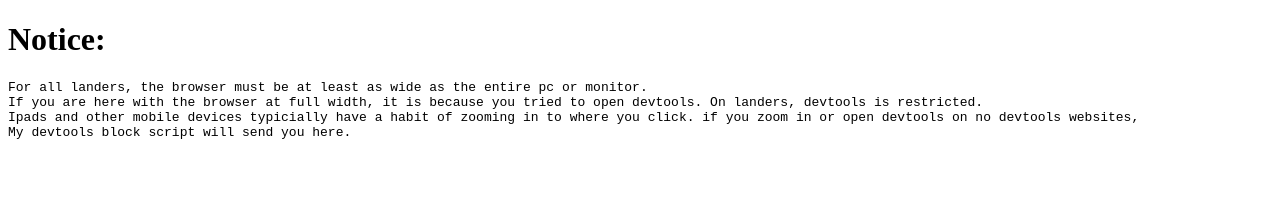
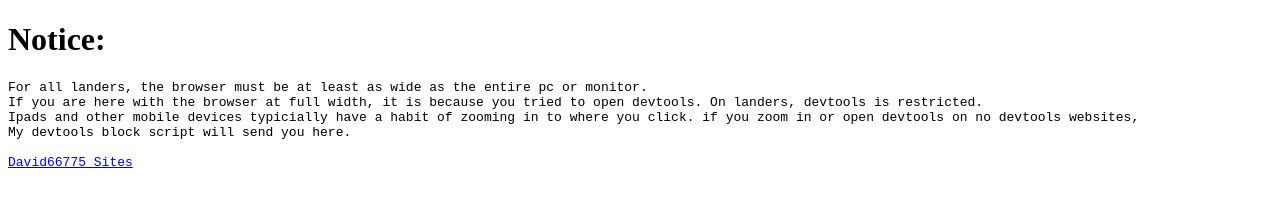
Before and after one commit to David66775/Blank, a plain HTML site: page index.html in a window 1280 px wide. Drawn offline with Linux system fonts and the light colour scheme.

Commit message:
Update index.html

```diff
--- a/index.html
+++ b/index.html
@@ -13,6 +13,8 @@
     <pre>For all landers, the browser must be at least as wide as the entire pc or monitor.
 If you are here with the browser at full width, it is because you tried to open devtools. On landers, devtools is restricted.
 Ipads and other mobile devices typicially have a habit of zooming in to where you click. if you zoom in or open devtools on no devtools websites,
-My devtools block script will send you here.</pre>
+My devtools block script will send you here.
+
+<a href = "https://david66775.github.io">David66775 Sites</a></pre>
   </body>
 </html>
```
